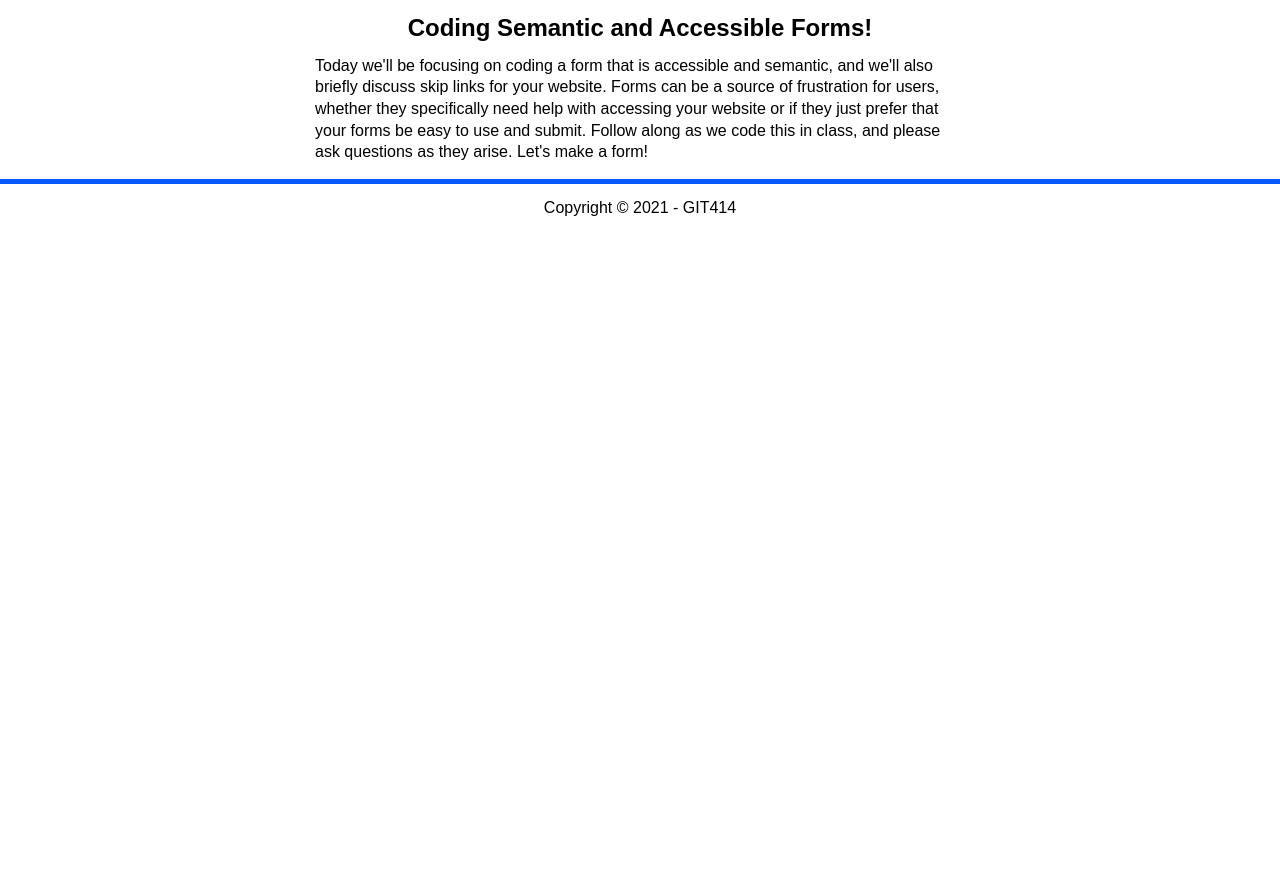
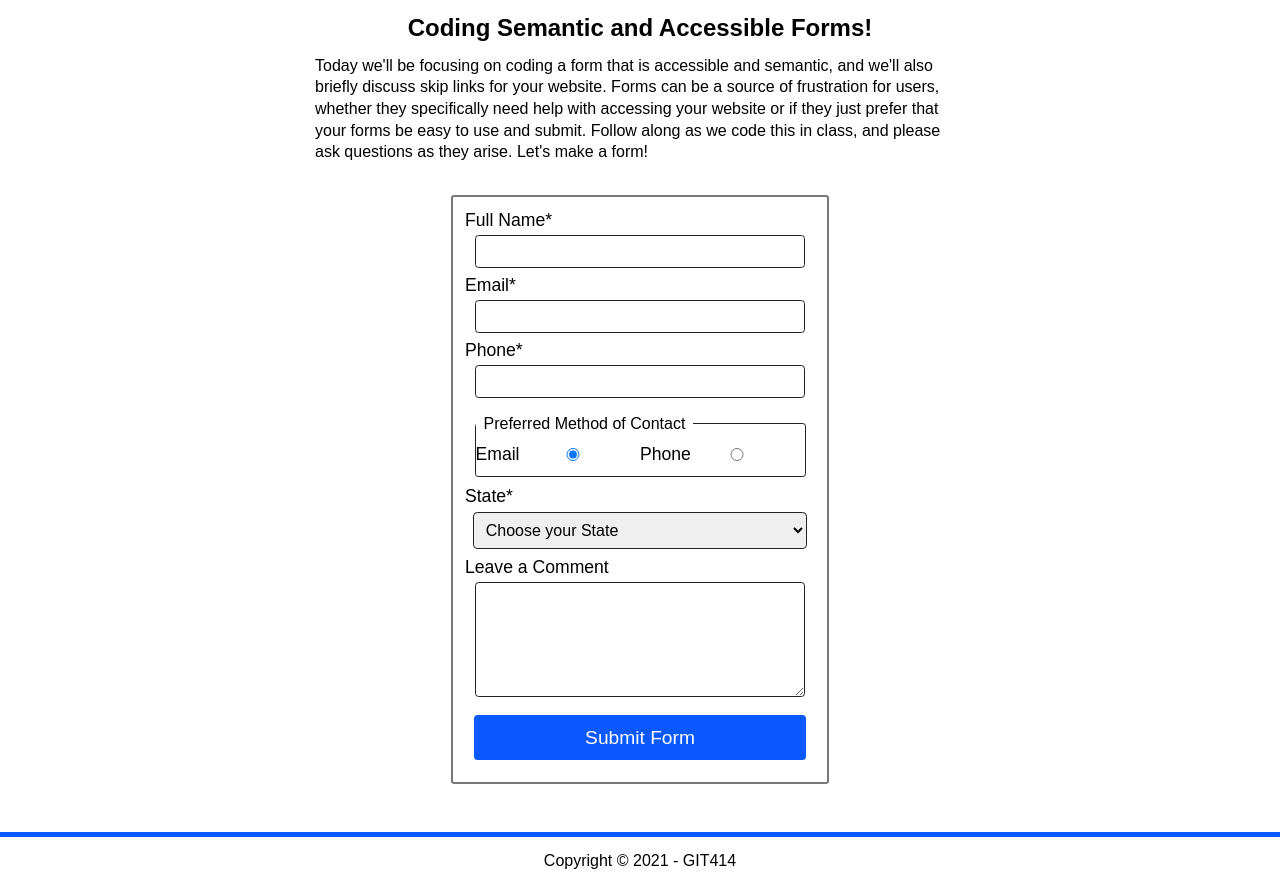
Before and after one commit to Dperry26/Accessible_Form, a plain HTML site: page index.html in a window 1280 px wide. Shown: the part 500-1385 px from the top of the page. Before the commit the page ends 800 px from the top, so only its background shows below. Drawn offline with Linux system fonts and the light colour scheme.

Commit message:
form complete

```diff
--- a/index.html
+++ b/index.html
@@ -26,8 +26,79 @@
 		<article>
 			<h2>Coding Semantic and Accessible Forms!</h2>
 			<p>Today we'll be focusing on coding a form that is accessible and semantic, and we'll also briefly discuss skip links for your website. Forms can be a source of frustration for users, whether they specifically need help with accessing your website or if they just prefer that your forms be easy to use and submit. Follow along as we code this in class, and please ask questions as they arise. Let's make a form!</p>
-
-<!-- 	-------- TO-DO: ADD FORM CODE HERE DURING CLASS, FOLLOW ALONG TO COMPLETE -------- -->
+	<form action="https://wp.zybooks.com/form-viewer.php" method="post" target="_blank">
+		<label for="full-name">Full Name*</label>
+		<input type="text" name="full-name" id="full-name" autocomplete="name" required>
+		<label for="new-email">Email*</label>
+		<input type="email" name="new-email" id="new-email" autocomplete="email" required>
+		<label for="new-phone">Phone*</label>
+		<input type="tel" name="new-phone" id="new-phone" autocomplete="tel" required>
+		<fieldset>
+			<legend> Preferred Method of Contact</legend>
+			<label for="prefEmail">Email</label>
+			<input type="radio" name="contactpref" id="prefEmail" checked>
+			<label for="prefPhone">Phone</label>
+			<input type="radio" name="contactpref" id="prefPhone">
+		</fieldset>
+		<label for="new-state">State*</label>
+		<select name="new-state" id="new-state" required>
+			<option value="">Choose your State </option>
+			    <option value="al">AL</option>
+          <option value="ak">AK</option>
+          <option value="az">AZ</option>
+          <option value="ar">AR</option>
+          <option value="ca">CA</option>
+          <option value="co">CO</option>
+          <option value="ct">CT</option>
+          <option value="de">DE</option>
+          <option value="dc">DC</option>
+          <option value="fl">FL</option>
+          <option value="ga">GA</option>
+          <option value="hi">HI</option>
+          <option value="id">ID</option>
+          <option value="il">IL</option>
+          <option value="in">IN</option>
+          <option value="ia">IA</option>
+          <option value="ks">KS</option>
+          <option value="ky">KY</option>
+					<option value="la">LA</option>
+					<option value="me">ME</option>
+					<option value="md">MD</option>
+					<option value="ma">MA</option>
+					<option value="mi">MI</option>
+					<option value="mn">MN</option>
+					<option value="ms">MS</option>
+					<option value="mo">MO</option>
+					<option value="mt">MT</option>
+					<option value="ne">NE</option>
+					<option value="nv">NV</option>
+					<option value="nh">NH</option>
+					<option value="nj">NJ</option>
+          <option value="nm">NM</option>
+          <option value="ny">NY</option>
+          <option value="nc">NC</option>
+          <option value="nd">ND</option>
+          <option value="oh">OH</option>
+          <option value="ok">OK</option>
+          <option value="or">OR</option>
+          <option value="pa">PA</option>
+          <option value="ri">RI</option>
+          <option value="sc">SC</option>
+          <option value="sd">SD</option>
+          <option value="tn">TN</option>
+          <option value="tx">TX</option>
+          <option value="ut">UT</option>
+          <option value="vt">VT</option>
+          <option value="va">VA</option>
+          <option value="wa">WA</option>
+          <option value="wv">WV</option>
+          <option value="wi">WI</option>
+          <option value="wy">WY</option>
+		</select>
+		<label for="new-comment">Leave a Comment</label>
+		<textarea name="new-comment" id="new-comment"></textarea>
+		<input type="submit" name="new-submit" id="new-submit" value="Submit Form">
+	</form>
 		</article>
 	</main>
 	<footer>
```
